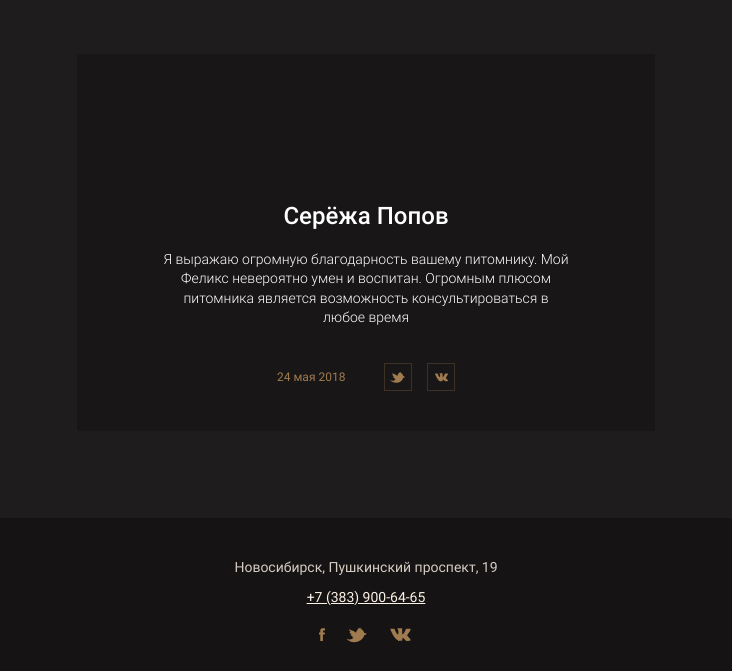
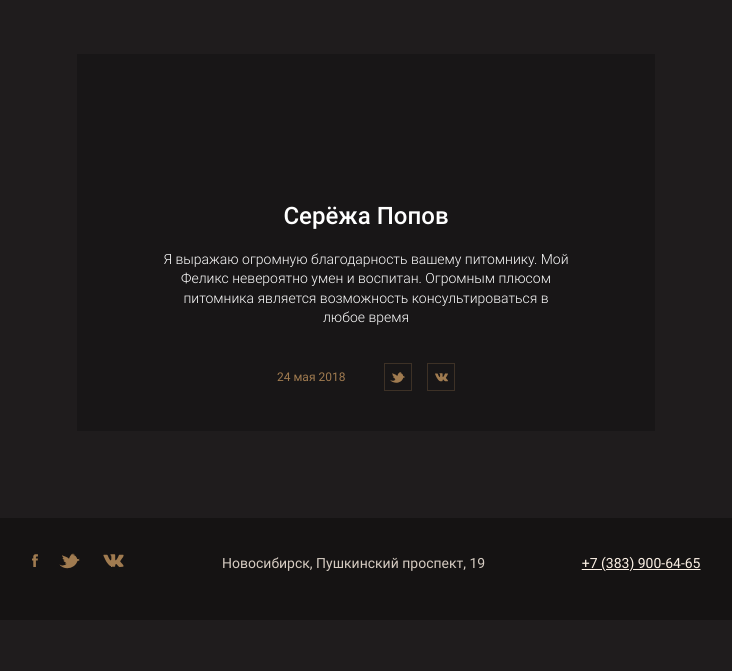
Before and after one commit to rook16rus/Main-coon, a website built with webpack: page src/index.html in a window 1280 px wide. Shown: the part 6686-7357 px from the top of the page, without its empty margins (274-1006 px from the left). After the commit the page ends 7306 px from the top, so only its background shows below. Built offline with nearby package versions, Linux system fonts and the light colour scheme; files whose address does not match are found by name.

Commit message:
Адаптировал подвал под планшетные устройства

```diff
--- a/src/css/style.scss
+++ b/src/css/style.scss
@@ -1334,12 +1334,31 @@ body {
   padding: 40px 0;
   background-color: #151313;
   text-align: center;
+
+  @media (min-width: $tablet-width) {
+    padding: 35px 0 45px;
+  }
+}
+
+.footer__wrapper {
+  @media (min-width: $tablet-width) {
+    display: flex;
+    justify-content: space-between;
+    align-items: center;
+
+    max-width: 669px;
+    margin: 0 auto;
+  }
 }
 
 .footer__address {
   margin: 0 0 10px;
   font-weight: normal;
   color: #D6CCC2;
+
+  @media (min-width: $tablet-width) {
+    margin-bottom: 0;
+  }
 }
 
 .footer__phone {
@@ -1347,6 +1366,10 @@ body {
   margin: 0 0 20px;
   font-weight: normal;
   color: #FDF2E6;
+
+  @media (min-width: $tablet-width) {
+    margin-bottom: 0;
+  }
 }
 
 .footer__social-list {
@@ -1354,8 +1377,19 @@ body {
   align-items: center;
   margin-right: -20px;
   margin-bottom: 25px;
+
+  @media (min-width: $tablet-width) {
+    order: -1;
+    margin-bottom: 0;
+  }
 }
 
 .footer__social-list .social-list__item {
   margin-right: 20px;
 }
+
+.footer__logo {
+  @media (min-width: $tablet-width) {
+    display: none;
+  }
+}
--- a/src/index.html
+++ b/src/index.html
@@ -371,6 +371,7 @@
 
 <footer class="footer">
     <div class="container">
+        <div class="footer__wrapper">
             <p class="footer__address">Новосибирск, Пушкинский проспект, 19</p>
             <a href="tel:+73839006465" class="footer__phone">+7 (383) 900-64-65</a>
             <ul class="footer__social-list social-list">
@@ -395,6 +396,7 @@
                 <img src="images/logo.svg" alt="">
             </a>
         </div>
+    </div>
 </footer>
 </body>
 </html>
```
Lines whose indentation alone changed are shown as unchanged.
